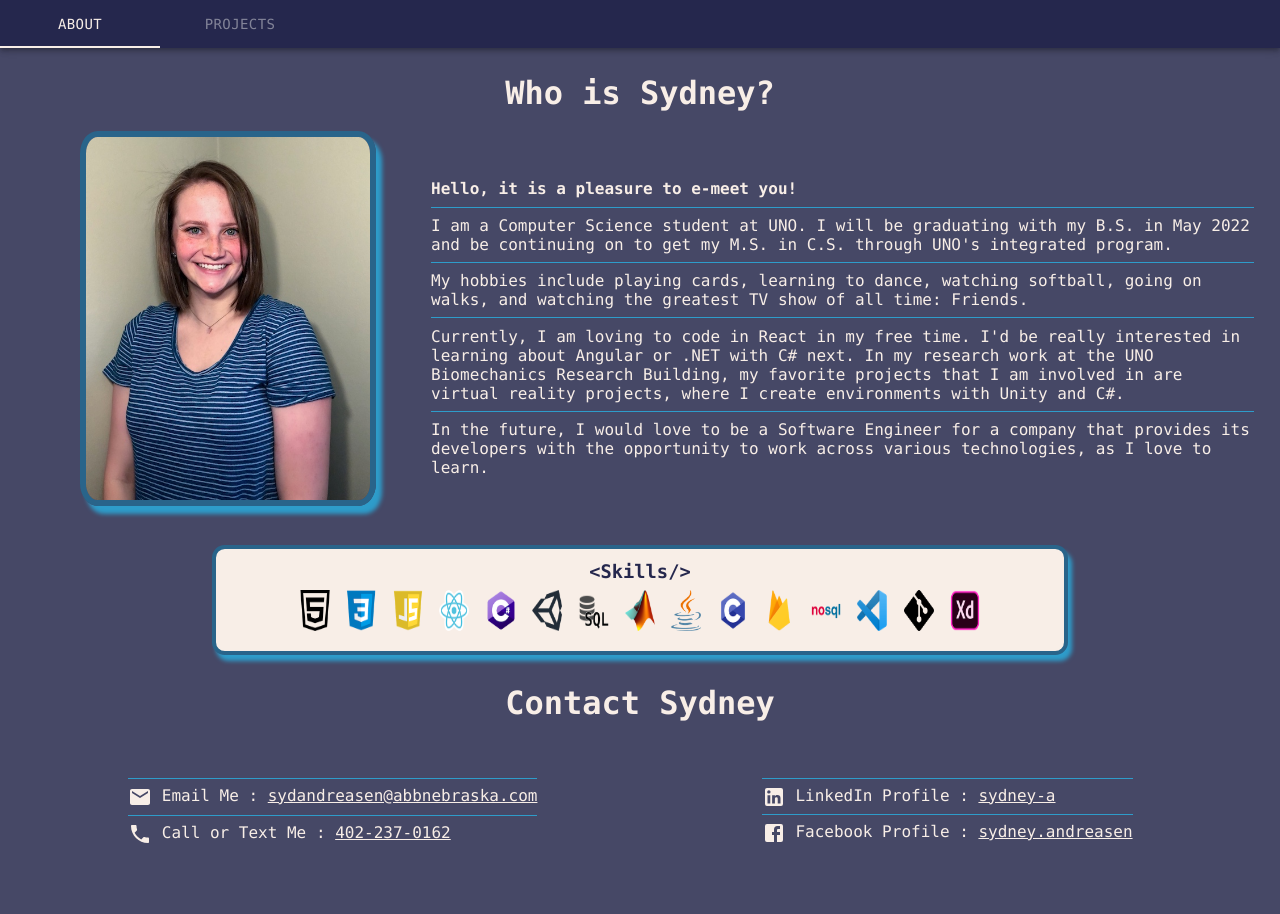
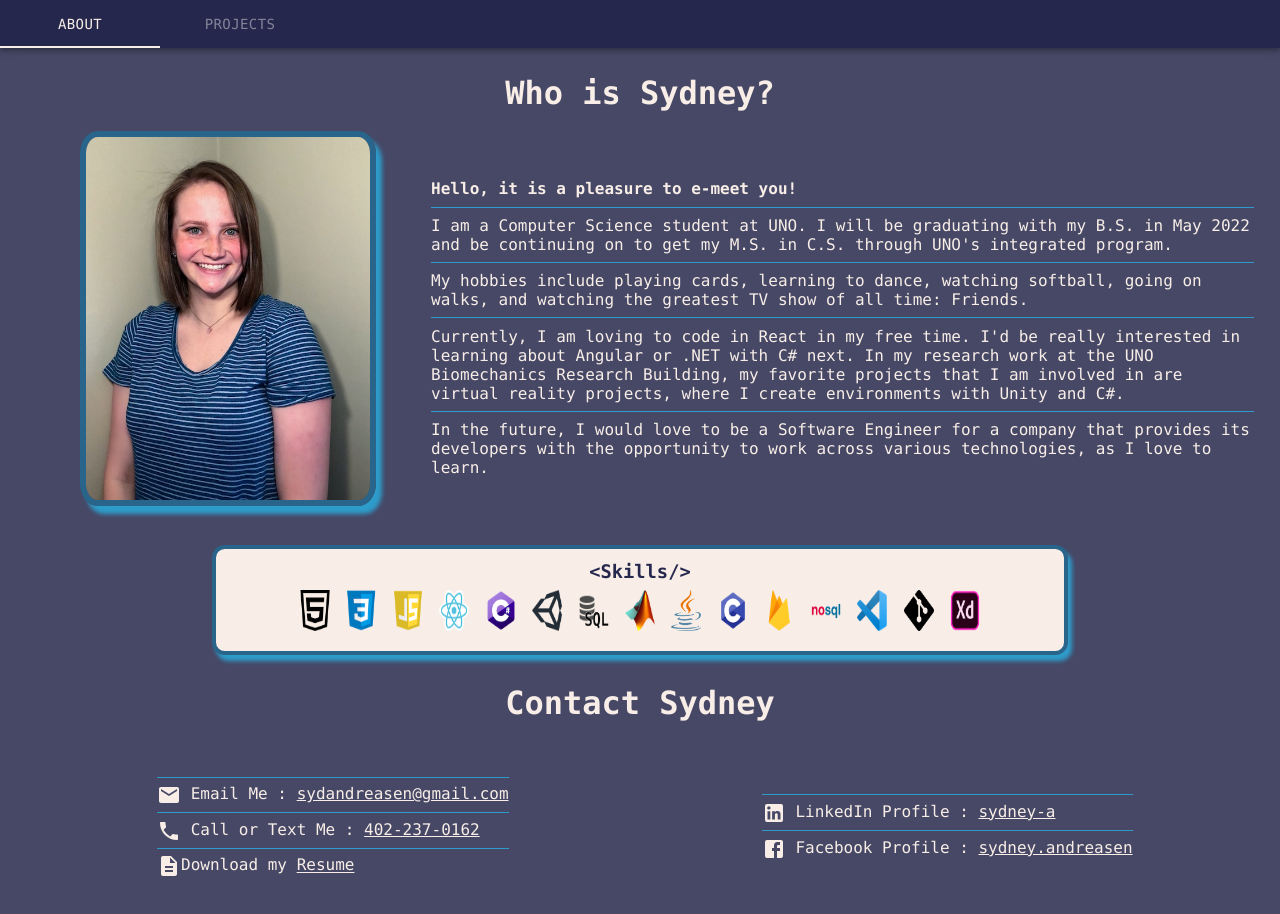
Before and after one commit to sydandreasen/portfolio, a React (Create React App) app: page / in a window 1280 px wide. Shown: the top 914 px of the page. Built offline with nearby package versions, Linux system fonts and the light colour scheme.

Commit message:
update email address + add resume link

```diff
--- a/package.json
+++ b/package.json
@@ -3,6 +3,7 @@
   "version": "0.1.0",
   "private": true,
   "dependencies": {
+    "@ant-design/icons": "^4.6.2",
     "@material-ui/core": "^4.11.0",
     "@material-ui/icons": "^4.9.1",
     "@testing-library/jest-dom": "^5.11.5",
--- a/src/Components/JS/About.js
+++ b/src/Components/JS/About.js
@@ -4,6 +4,7 @@ import EmailIcon from "@material-ui/icons/Email";
 import PhoneIcon from "@material-ui/icons/Phone";
 import LinkedInIcon from "@material-ui/icons/LinkedIn";
 import FacebookIcon from "@material-ui/icons/Facebook";
+import DescriptionIcon from "@material-ui/icons/Description";
 import { fadeIn } from "react-animations";
 import Radium, { StyleRoot } from "radium";
 import profPic from "../../Images/PP_ProfilePic.JPG";
@@ -22,6 +23,7 @@ import vscode from "../../Images/Tech/vscode.png";
 import git from "../../Images/Tech/git.png";
 import unity from "../../Images/Tech/unity.png";
 import adobexd from "../../Images/Tech/adobexd.png";
+import resume from "../../Andreasen_Sydney_Resume_2021.pdf";
 
 export const About = (props) => {
   // setup animation styles
@@ -183,14 +185,21 @@ export const About = (props) => {
               <p>
                 <EmailIcon style={{ verticalAlign: "middle" }} />
                 <span> Email Me : </span>
-                <a href="mailto:sydandreasen@abbnebraska.com">
-                  sydandreasen@abbnebraska.com
+                <a href="mailto:sydandreasen@gmail.com">
+                  sydandreasen@gmail.com
                 </a>
               </p>
               <p>
                 <PhoneIcon style={{ verticalAlign: "middle" }} />
                 <span> Call or Text Me : </span>
                 <a href="tel:4022370162">402-237-0162</a>
+              </p>
+              <p>
+                <DescriptionIcon style={{ verticalAlign: "middle" }} />
+                <span>Download my </span>
+                <a download href={resume}>
+                  Resume
+                </a>
               </p>
             </div>
           </StyleRoot>
@@ -202,12 +211,22 @@ export const About = (props) => {
               <p>
                 <LinkedInIcon style={{ verticalAlign: "middle" }} />
                 <span> LinkedIn Profile : </span>
-                <a href="https://www.linkedin.com/in/sydney-a/">sydney-a</a>
+                <a
+                  target="_blank"
+                  rel="noreferrer"
+                  href="https://www.linkedin.com/in/sydney-a/"
+                >
+                  sydney-a
+                </a>
               </p>
               <p>
                 <FacebookIcon style={{ verticalAlign: "middle" }} />
                 <span> Facebook Profile : </span>
-                <a href="https://www.facebook.com/sydney.andreasen">
+                <a
+                  target="_blank"
+                  rel="noreferrer"
+                  href="https://www.facebook.com/sydney.andreasen"
+                >
                   sydney.andreasen
                 </a>
               </p>
```
Also changed, not shown: 2 other files (tests, documents, lock files or other folders).
